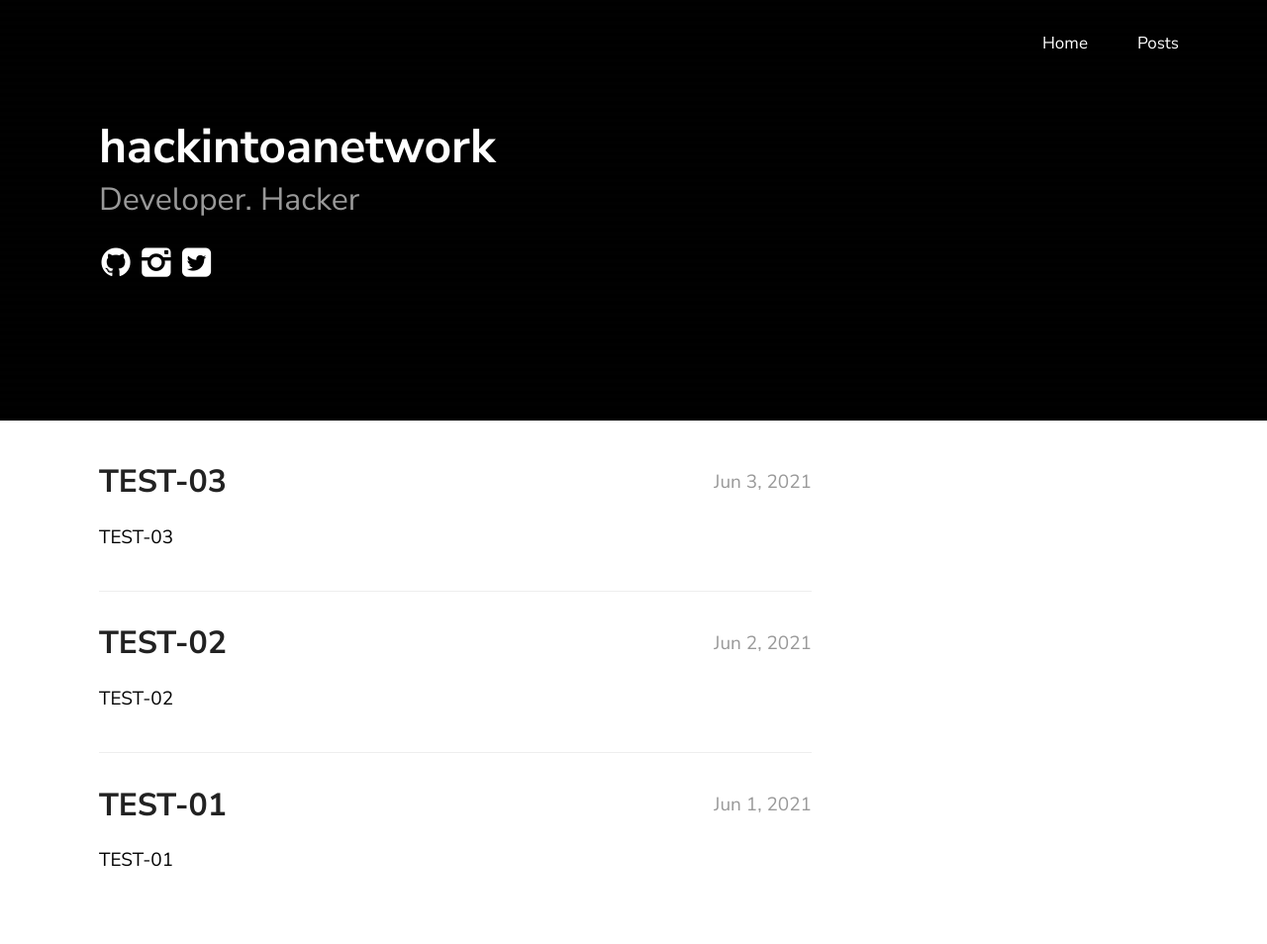
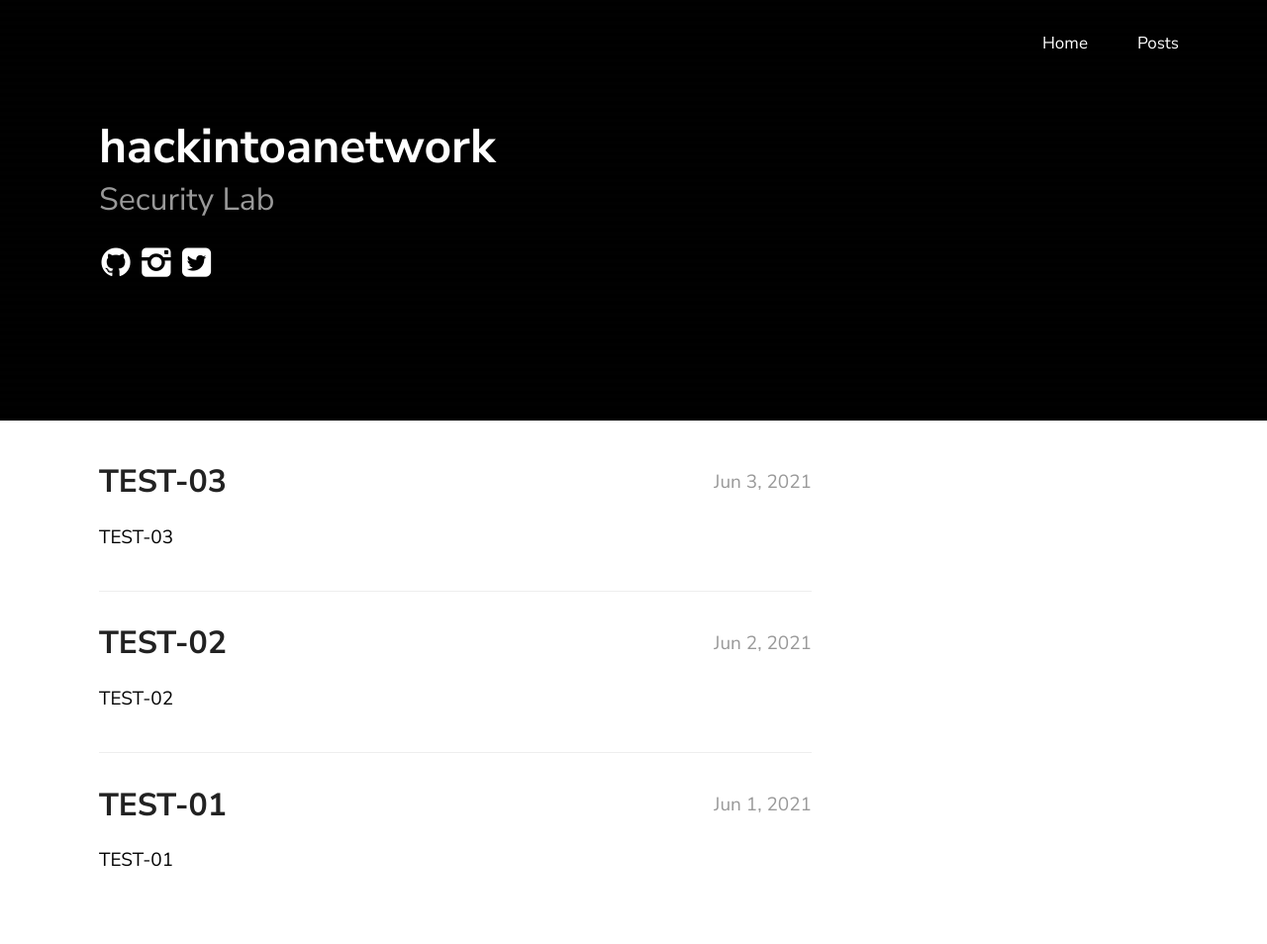
Before and after one commit to Developers-Official/hackintoanetwork.github.io, a Jekyll site: the page built from index.md, in a window 1280 px wide. Shown: the whole page at 99% size. Built offline with Jekyll 4.4.1, drawn with Linux system fonts in a browser that asks for light colours.

Commit message:
Update _config.yml

```diff
--- a/_config.yml
+++ b/_config.yml
@@ -15,7 +15,7 @@ sass:
 permalink: /posts/:title/
 texture:
   title: hackintoanetwork
-  tagline: Developer. Hacker
+  tagline: Security Lab
   date_format: "%b %-d, %Y"
   remote_theme: samarsault/texture
   theme: texture
```
